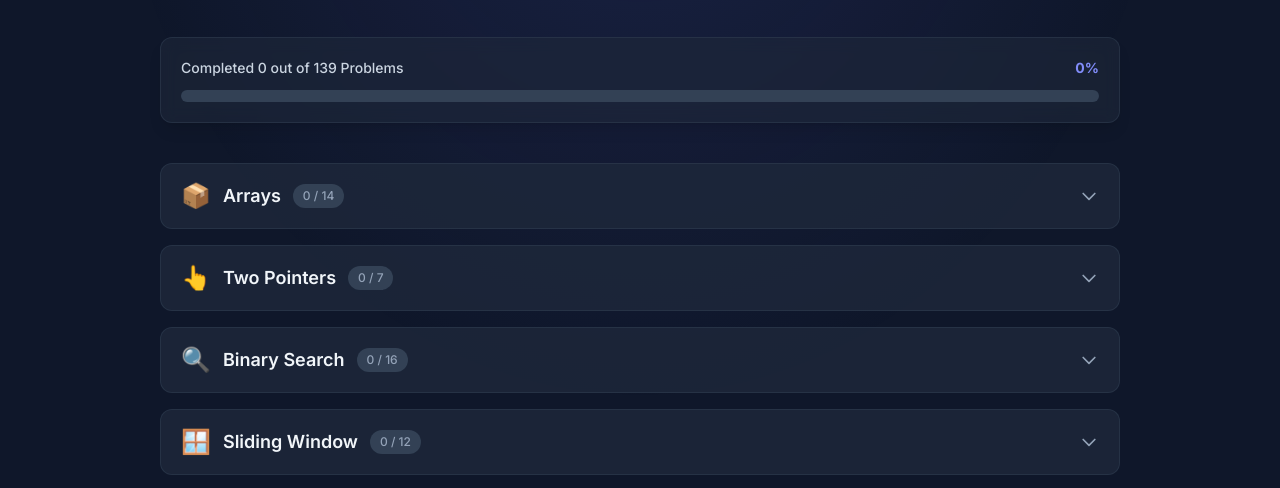
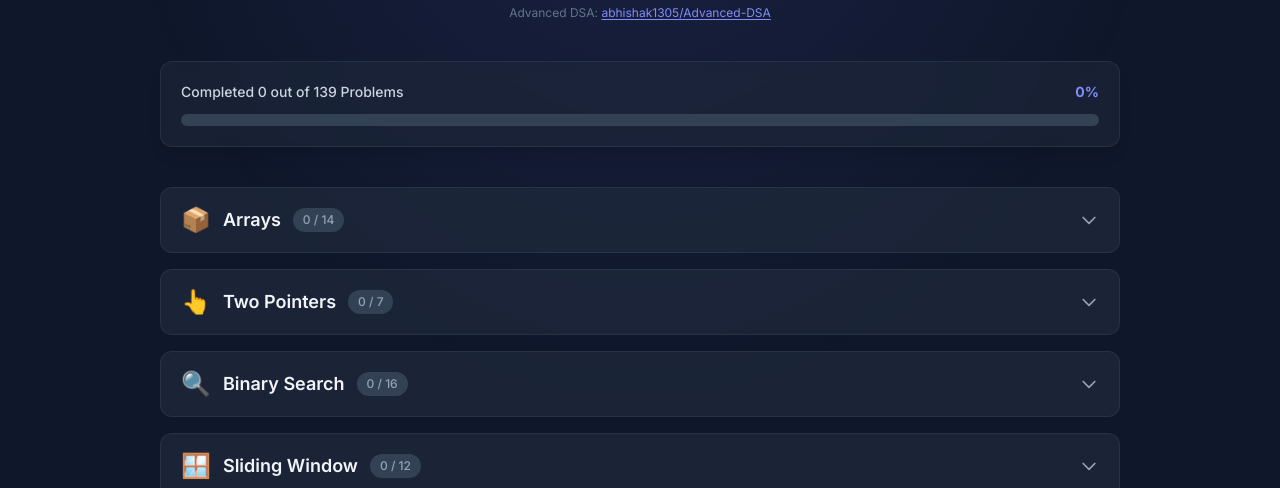
Before and after one commit to abhishak1305/DSA-PLACEMENT-PROBLEMS, a plain HTML site: page index.html in a window 1280 px wide. Shown: the part 275-763 px from the top of the page. Drawn offline with nearby package versions, Linux system fonts and the light colour scheme.

Commit message:
Add link to Advanced DSA in index.html

```diff
--- a/index.html
+++ b/index.html
@@ -131,6 +131,11 @@
                 <a href="https://github.com/abhishak1305/DSA-PLACEMENT-PROBLEMS" target="_blank"
                     class="text-indigo-400 hover:text-indigo-300 underline underline-offset-2">abhishak1305/DSA-PLACEMENT-PROBLEMS</a>
             </p>
+            <p class="text-slate-500 text-xs mt-2">
+                Advanced DSA:
+                <a href="https://github.com/abhishak1305/Advanced-DSA.git" target="_blank"
+                    class="text-indigo-400 hover:text-indigo-300 underline underline-offset-2">abhishak1305/Advanced-DSA</a>
+            </p>
         </header>
 
         <!-- ===== PROGRESS SECTION ===== -->
```
